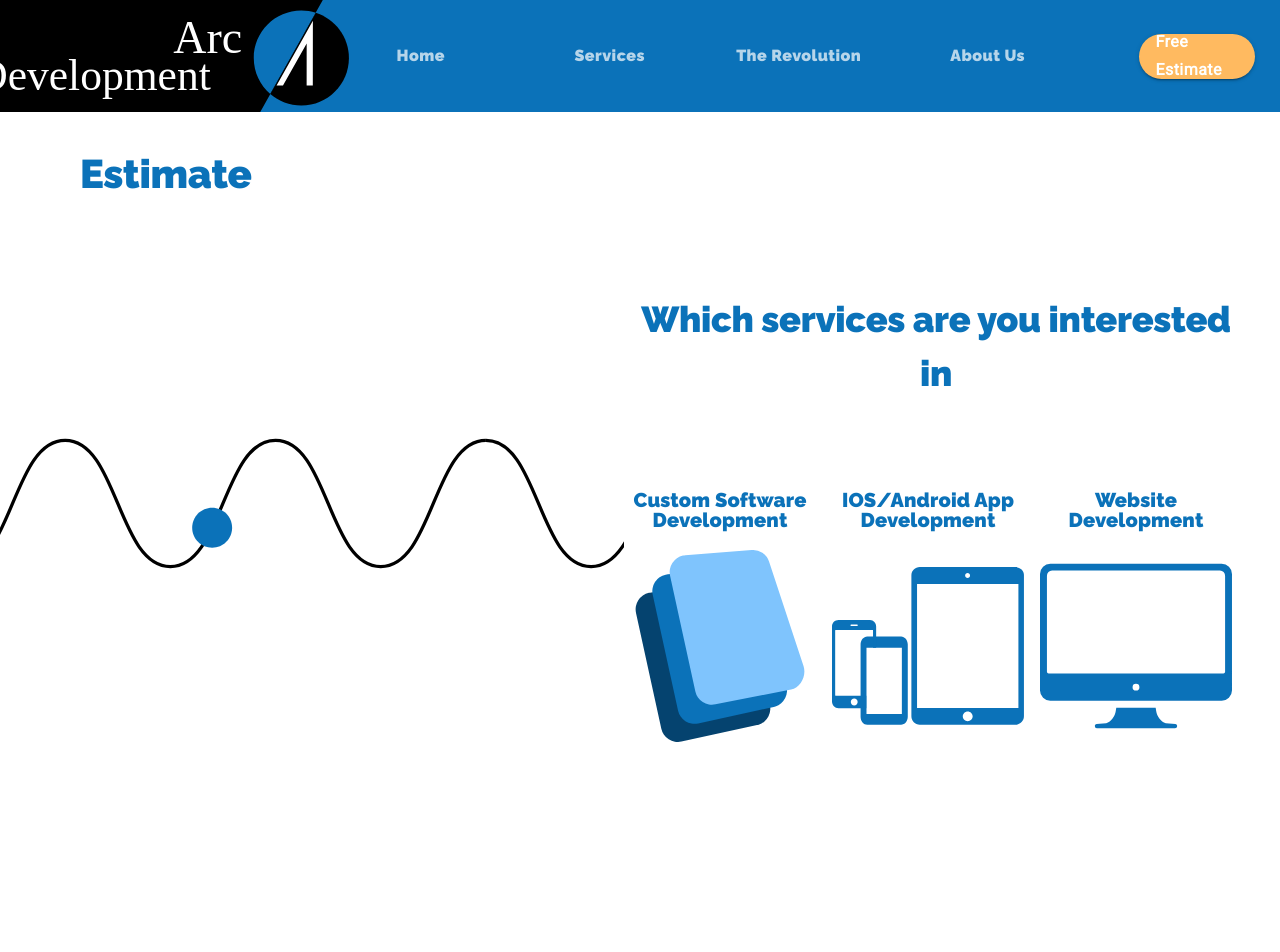
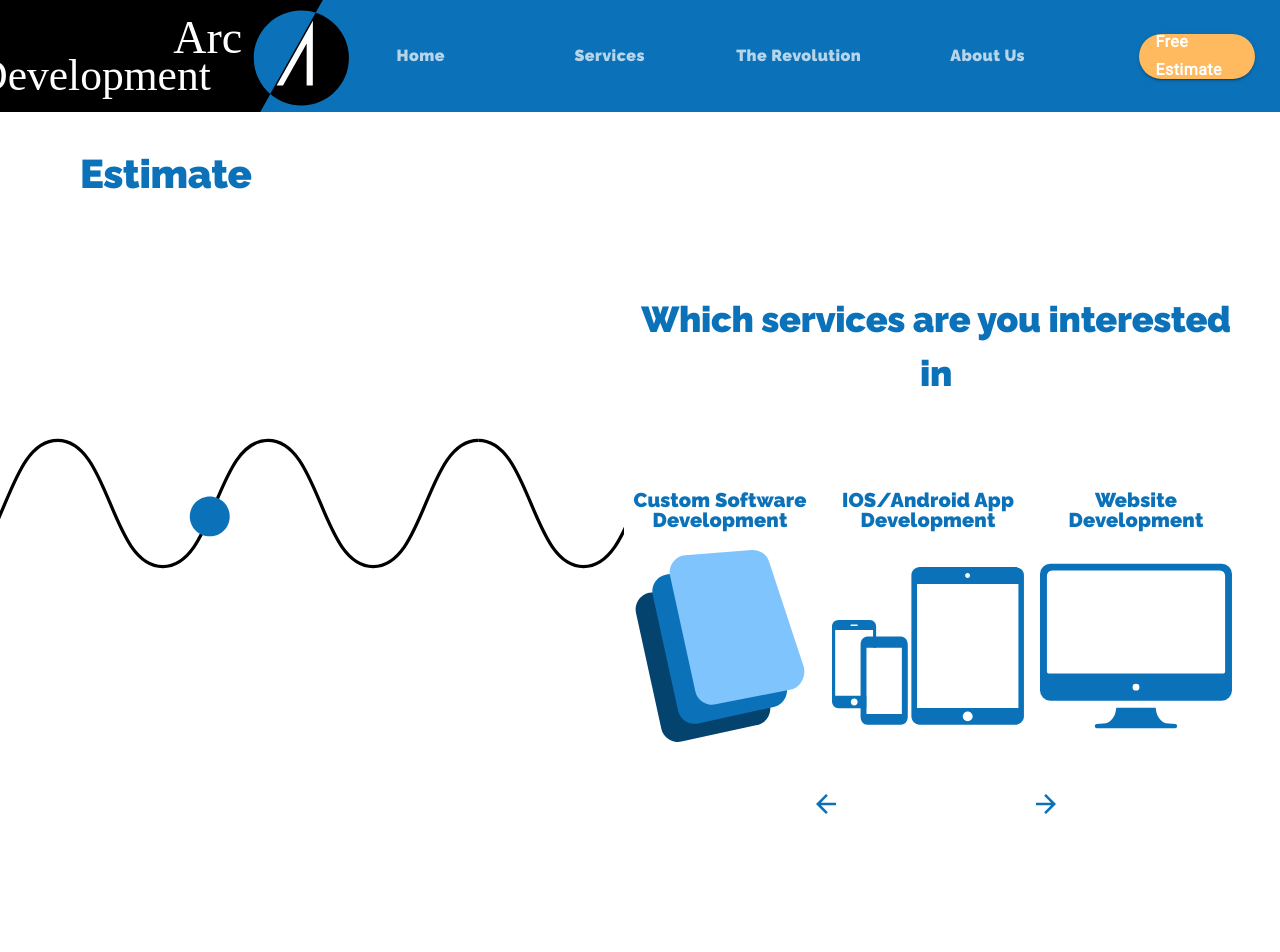
Before and after one commit to huyviet1995/material-ui-tutorial-1, a React (Create React App) app: page /estimate in a window 1280 px wide. Shown: the top 952 px of the page. Built offline with nearby package versions, Linux system fonts and the light colour scheme.

Commit message:
Creating the previous and next question images

```diff
--- a/src/components/Estimate.js
+++ b/src/components/Estimate.js
@@ -58,7 +58,7 @@ export default function Estimate() {
                     <Lottie options={defaultOptions} height="100%" width="100%" />
                 </Grid>
             </Grid>
-            <Grid item container lg direction="column" style={{ marginRight: "2em", marginBottom: "25em" }}>
+            <Grid item container lg direction="column" alignItems='center' style={{ marginRight: "2em", marginBottom: "25em" }}>
                 <Grid item>
                     <Typography variant="h2" align="center" style={{ fontWeight: 500, fontSize: "2.25rem", marginBottom: "2.5em", marginTop: "5em" }} gutterBottom>
                         Which services are you interested in
@@ -96,6 +96,14 @@ export default function Estimate() {
                         </Grid>
                     </Grid>
                 </Grid>
+                <Grid item container justifyContent='space-between' style={{ width: '15em', marginTop: '3em' }}>
+                    <Grid item>
+                        <img src={backArrow} alt="Previous question"></img>
+                    </Grid>
+                    <Grid item>
+                        <img src={forwardArrow} alt="Next question"></img>
+                    </Grid>
+                </Grid>
             </Grid>
         </Grid>
     )
```
